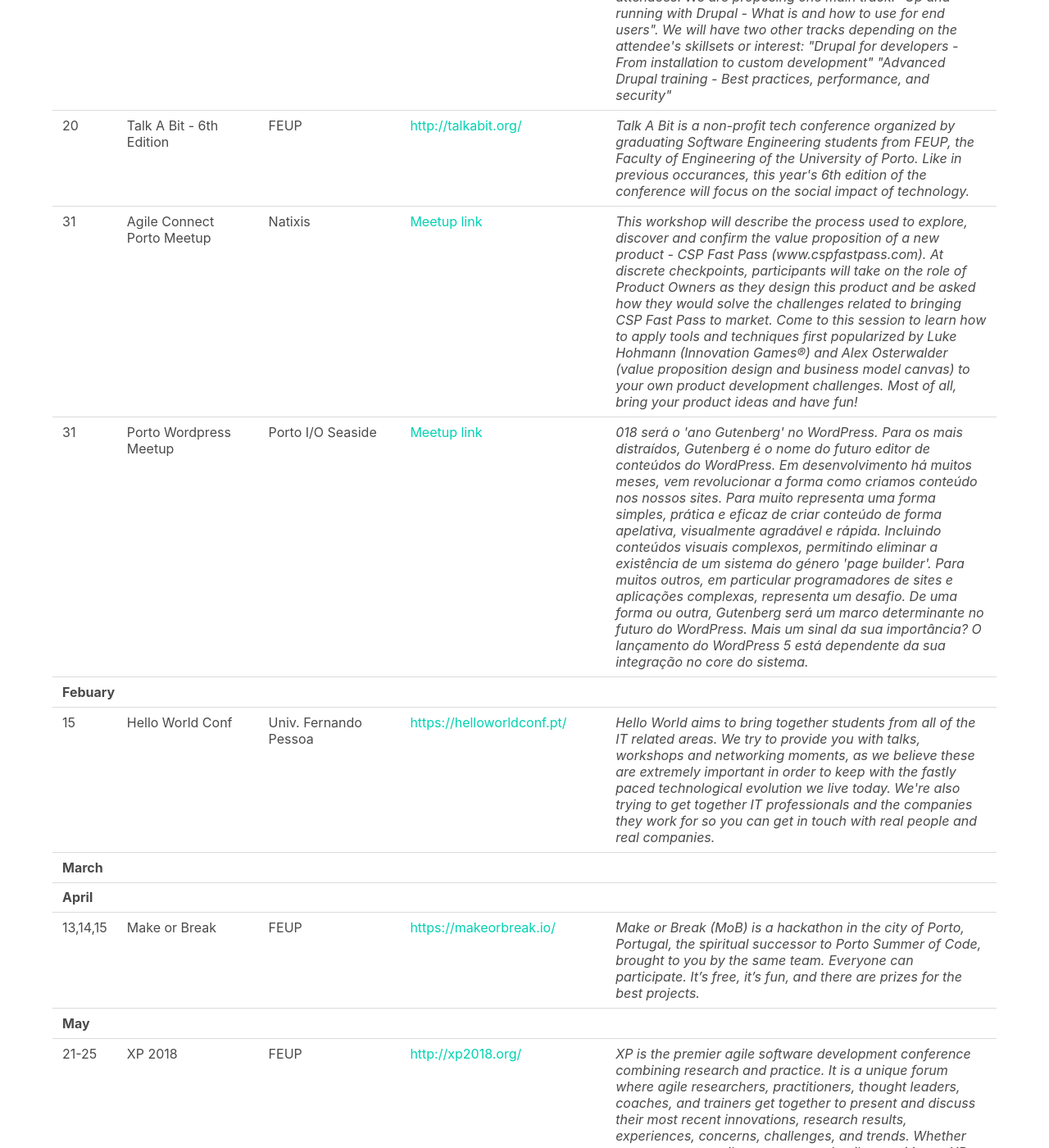
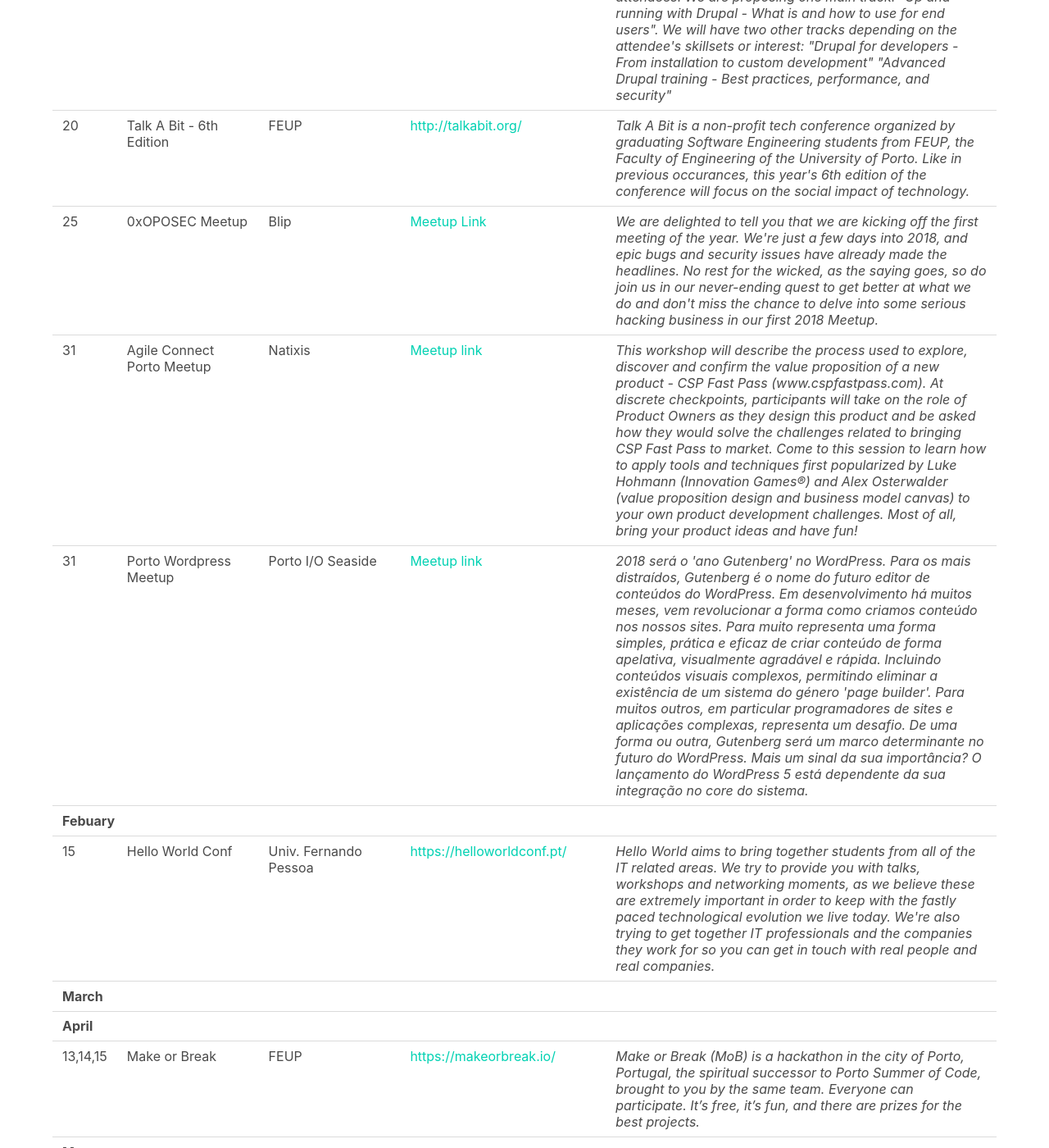
Before and after one commit to DevOpsPorto/devopsporto.github.io, a Jekyll site: the page built from events.html, in a window 1280 px wide and 1400 px high, scrolled down 1035 px. Shown: the whole window at 82% size. Built offline with Jekyll 4.4.1, drawn with Linux system fonts in a browser that asks for light colours.

Commit message:
oposec january meetup

```diff
--- a/events.html
+++ b/events.html
@@ -93,6 +93,20 @@
             </td>
         </tr>
         <tr>
+            <td>25</td>
+            <td>0xOPOSEC Meetup</td>
+            <td>Blip</td>
+            <td>
+                <a href="https://www.meetup.com/0xOPOSEC/events/246651788/" target="_blank">Meetup Link</a>
+            </td>
+            <td>
+                <i>We are delighted to tell you that we are kicking off the first meeting of the year. We're just a few days into 2018,
+                     and epic bugs and security issues have already made the headlines. No rest for the wicked, as the saying goes,
+                      so do join us in our never-ending quest to get better at what we do and don't miss the chance to delve into some
+                      serious hacking business in our first 2018 Meetup.</i>
+            </td>
+        </tr>
+        <tr>
             <td>31</td>
             <td width="15%">Agile Connect Porto Meetup</td>
             <td width="15%">Natixis</td>
@@ -117,7 +131,7 @@
                 <a href="https://www.meetup.com/pt-BR/WP-Porto/events/245585131/" target="_blank">Meetup link</a>
             </td>
             <td>
-                <i>018 será o 'ano Gutenberg' no WordPress. Para os mais distraídos, Gutenberg é o nome do futuro editor de
+                <i> 2018 será o 'ano Gutenberg' no WordPress. Para os mais distraídos, Gutenberg é o nome do futuro editor de
                     conteúdos do WordPress. Em desenvolvimento há muitos meses, vem revolucionar a forma como criamos conteúdo
                     nos nossos sites. Para muito representa uma forma simples, prática e eficaz de criar conteúdo de forma
                     apelativa, visualmente agradável e rápida. Incluindo conteúdos visuais complexos, permitindo eliminar
```
